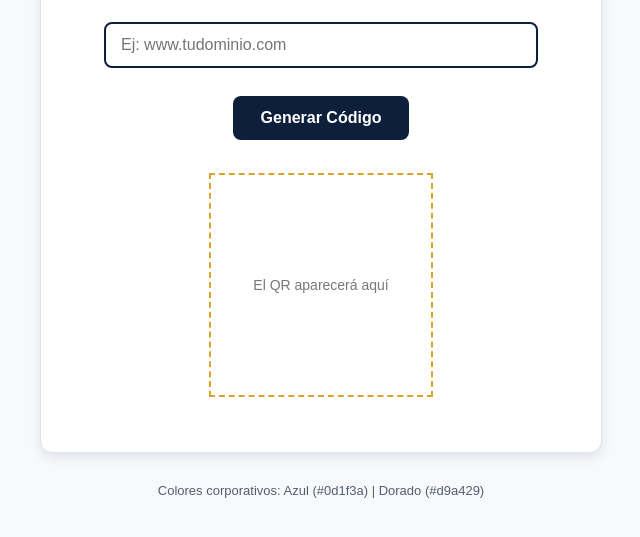
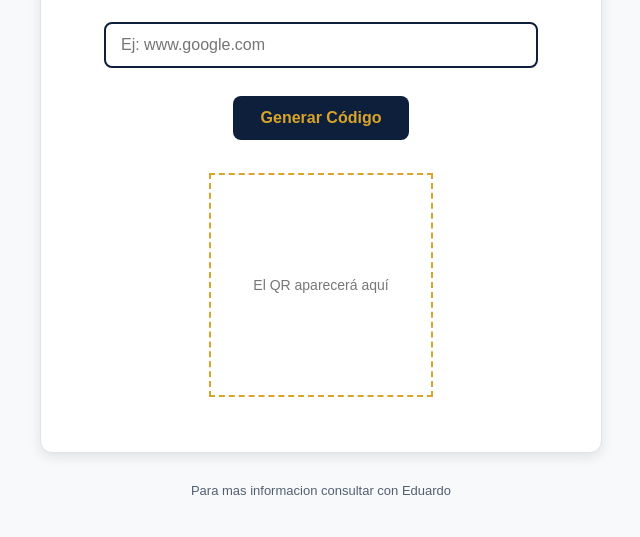
Before and after one commit to asistenciaiac/QR-Gen, a plain HTML site: page index.html in a window 1280 px wide. Shown: the part 125-662 px from the top of the page, without its empty margins (319-959 px from the left). Drawn offline with Linux system fonts and the light colour scheme.

Commit message:
Update index.html

```diff
--- a/index.html
+++ b/index.html
@@ -67,7 +67,7 @@
         }
         #generate-btn {
             background: #0d1f3a;
-            color: white;
+            color: #d9a429;
         }
         #generate-btn:hover {
             background: #1a2f4a;
@@ -92,14 +92,14 @@
 <body>
     <div class="container">
         <h1>Generador de QR</h1>
-        <input type="text" id="url-input" placeholder="Ej: www.tudominio.com" />
+        <input type="text" id="url-input" placeholder="Ej: www.google.com" />
         <button id="generate-btn" onclick="generateQR()">Generar Código</button>
         <button id="download-btn" onclick="downloadQR()">Descargar QR</button>
         <div id="qr-code">
             <p style="color:#777; font-size:14px;">El QR aparecerá aquí</p>
         </div>
     </div>
-    <p class="watermark">Colores corporativos: Azul (#0d1f3a) | Dorado (#d9a429)</p>
+    <p class="watermark">Para mas informacion consultar con Eduardo</p>
 
     <script>
         function generateQR() {
```
